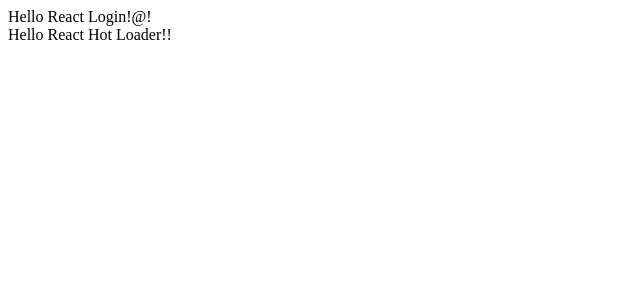
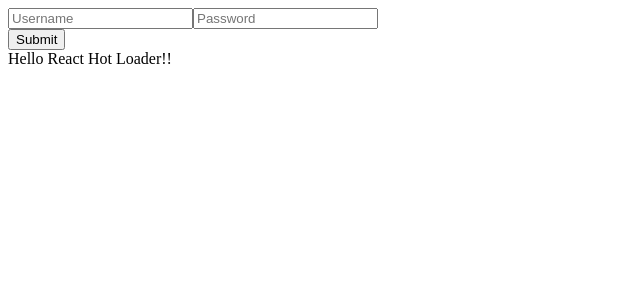
Before and after one commit to maxjerin/ts-api-express-graphql, a React (Vite) app in the folder client/: page / in a window 1280 px wide. Shown: the top 300 px of the page, without its empty margins (0-640 px from the left). Built offline with nearby package versions, Linux system fonts and the light colour scheme.

Commit message:
create login page

```diff
--- a/client/src/pages/login/index.tsx
+++ b/client/src/pages/login/index.tsx
@@ -1,7 +1,53 @@
 import * as React from 'react';
+import { ChangeEvent } from 'react';
+import { user } from '../../services';
 
-const Login = (): JSX.Element => {
-    return <div>{'Hello React Login!@!'} </div>;
+const initialState = {
+    username: '',
+    password: '',
 };
 
-export default Login;
+type State = Readonly<typeof initialState>;
+
+export default class Login extends React.Component<object, State> {
+    readonly state: State = initialState;
+
+    private onInputChange = (e: ChangeEvent<HTMLInputElement>, name: keyof State): void => {
+        this.setState({
+            [name]: e.target.value
+        } as any); // https://github.com/Microsoft/TypeScript/issues/5579
+    };
+
+    private login = (): void => {
+        const { username, password } = this.state;
+        user.login(username, password);
+    };
+
+    render(): JSX.Element {
+        const { username, password } = this.state;
+
+        return (
+            <div>
+                <div>
+                    <input
+                        type="textbox"
+                        placeholder="Username"
+                        id="username"
+                        onChange={(e) => this.onInputChange(e, 'username')}
+                        value={username}
+                    />
+                    <input
+                        type="password"
+                        id="password"
+                        onChange={(e) => this.onInputChange(e, 'password')}
+                        placeholder="Password"
+                        value={password}
+                    />
+                </div>
+                <div>
+                    <button onClick={this.login}>Submit</button>
+                </div>
+            </div>
+        );
+    }
+}
```
